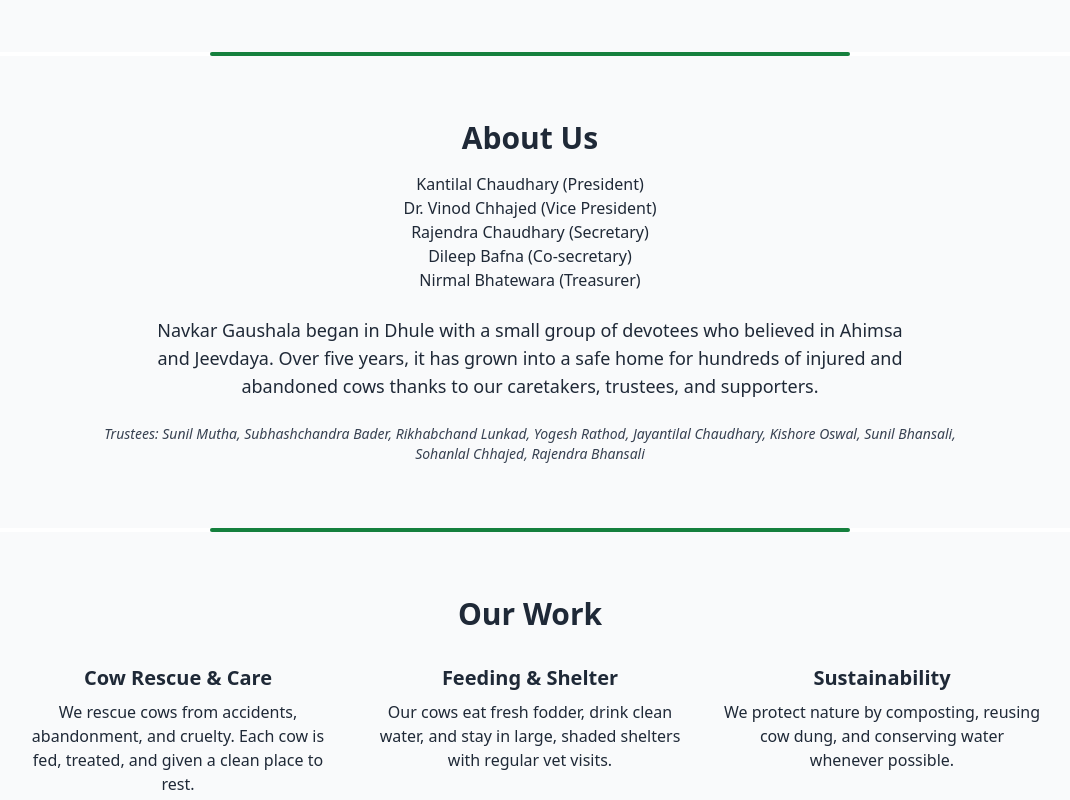
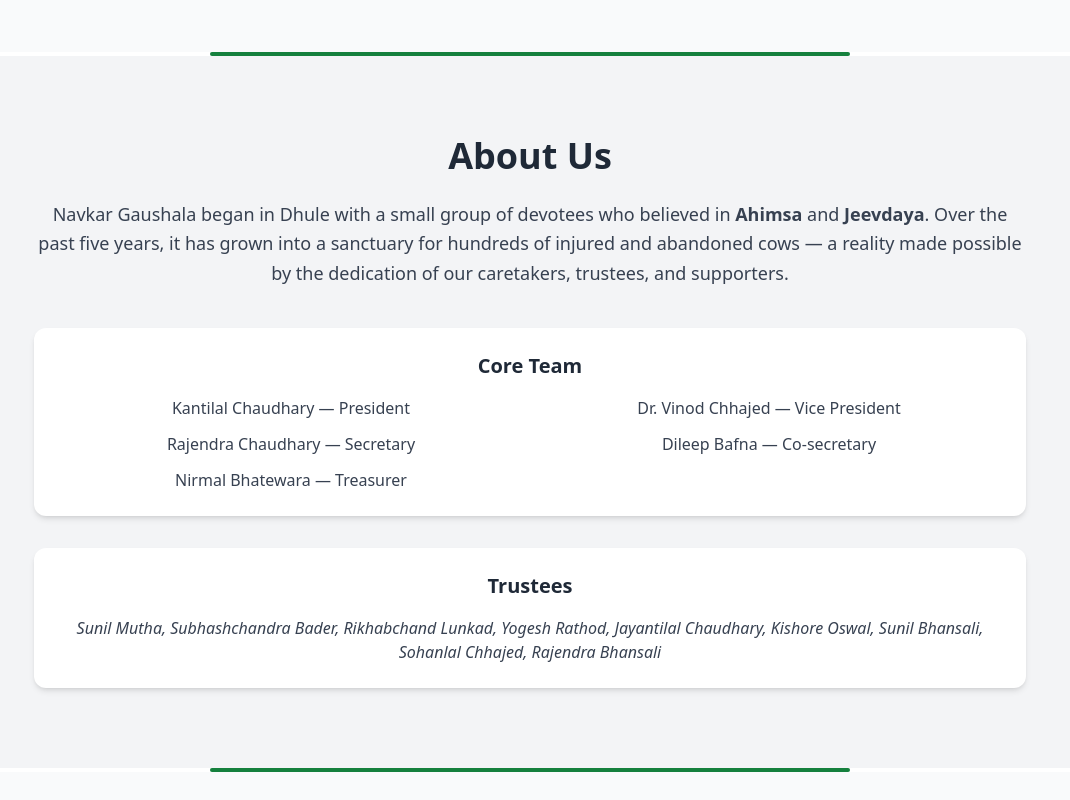
Before and after one commit to ashpatni20/Gaushala, a plain HTML site: page index.html in a window 1280 px wide. Shown: the part 2480-3280 px from the top of the page, without its empty margins (110-1180 px from the left). Drawn offline with nearby package versions, Linux system fonts and the light colour scheme.

Commit message:
fourth commit

```diff
--- a/index.html
+++ b/index.html
@@ -86,7 +86,7 @@
         <p>Shelter land</p>
       </div>
       <div>
-        <p class="text-2xl font-bold">150+</p>
+        <p class="text-2xl font-bold">150 tons+</p>
         <p>Monthly fodder</p>
       </div>
       <div>
@@ -129,39 +129,43 @@
   <hr class="w-1/2 h-1 mx-auto bg-green-700 border-0 rounded">
 
   <!-- About Us -->
-  <section id="about" class="py-16 bg-gray-50 text-center">
-  <h2 class="text-3xl font-semibold mb-4">About Us</h2>
+ <section id="about" class="py-20 bg-gray-100 text-center">
+  <div class="max-w-5xl mx-auto px-4">
+    <h2 class="text-4xl font-bold text-gray-800 mb-6">About Us</h2>
 
-  <div class="mb-6 text-base font-medium">
-    <p>Kantilal Chaudhary (President)</p>
-    <p>Dr. Vinod Chhajed (Vice President)</p>
-    <p>Rajendra Chaudhary (Secretary)</p>
-    <p>Dileep Bafna (Co-secretary)</p>
-    <p>Nirmal Bhatewara (Treasurer)</p>
-  </div>
+    <p class="text-lg text-gray-700 mb-10 leading-relaxed">
+      Navkar Gaushala began in Dhule with a small group of devotees who believed in <span class="font-semibold">Ahimsa</span> and <span class="font-semibold">Jeevdaya</span>.
+      Over the past five years, it has grown into a sanctuary for hundreds of injured and abandoned cows — a reality made possible by the dedication of our caretakers, trustees, and supporters.
+    </p>
 
-  <p class="max-w-3xl mx-auto text-lg">
-    Navkar Gaushala began in Dhule with a small group of devotees who believed in Ahimsa and Jeevdaya.
-    Over five years, it has grown into a safe home for hundreds of injured and abandoned cows thanks to our caretakers, trustees, and supporters.
-  </p>
+    <div class="bg-white rounded-xl shadow-md p-6 mb-8">
+      <h3 class="text-xl font-semibold text-gray-800 mb-4">Core Team</h3>
+      <div class="grid grid-cols-1 sm:grid-cols-2 gap-3 text-gray-700">
+        <p><span class="font-medium">Kantilal Chaudhary</span> — President</p>
+        <p><span class="font-medium">Dr. Vinod Chhajed</span> — Vice President</p>
+        <p><span class="font-medium">Rajendra Chaudhary</span> — Secretary</p>
+        <p><span class="font-medium">Dileep Bafna</span> — Co-secretary</p>
+        <p><span class="font-medium">Nirmal Bhatewara</span> — Treasurer</p>
+      </div>
+    </div>
 
-   <div class="mt-6 max-w-4xl mx-auto text-sm text-gray-700 italic">
-    <p>
-      Trustees: Sunil Mutha, Subhashchandra Bader, Rikhabchand Lunkad, Yogesh Rathod, Jayantilal Chaudhary,
-      Kishore Oswal, Sunil Bhansali,
-    </p>
-    <p>
-      Sohanlal Chhajed, Rajendra Bhansali
-    </p>
+    <div class="bg-white rounded-xl shadow-md p-6 text-gray-700">
+      <h3 class="text-xl font-semibold text-gray-800 mb-4">Trustees</h3>
+      <p class="italic">
+        Sunil Mutha, Subhashchandra Bader, Rikhabchand Lunkad, Yogesh Rathod, Jayantilal Chaudhary,
+        Kishore Oswal, Sunil Bhansali, Sohanlal Chhajed, Rajendra Bhansali
+      </p>
+    </div>
   </div>
 </section>
+
 <hr class="w-1/2 h-1 mx-auto bg-green-700 border-0 rounded">
 
 
   <!-- Our Work -->
   <section id="work" class="py-16 bg-gray-50 text-center">
     <h2 class="text-3xl font-semibold mb-8">Our Work</h2>
-    <div class="grid grid-cols-1 md:grid-cols-3 gap-8 max-w-5xl mx-auto">
+    <div class="grid grid-cols-1 md:grid-cols-3 gap-6 max-w-5xl mx-auto">
       <div>
         <h3 class="text-xl font-bold mb-2">Cow Rescue & Care</h3>
         <p>We rescue cows from accidents, abandonment, and cruelty. Each cow is fed, treated, and given a clean place to rest.</p>
```
